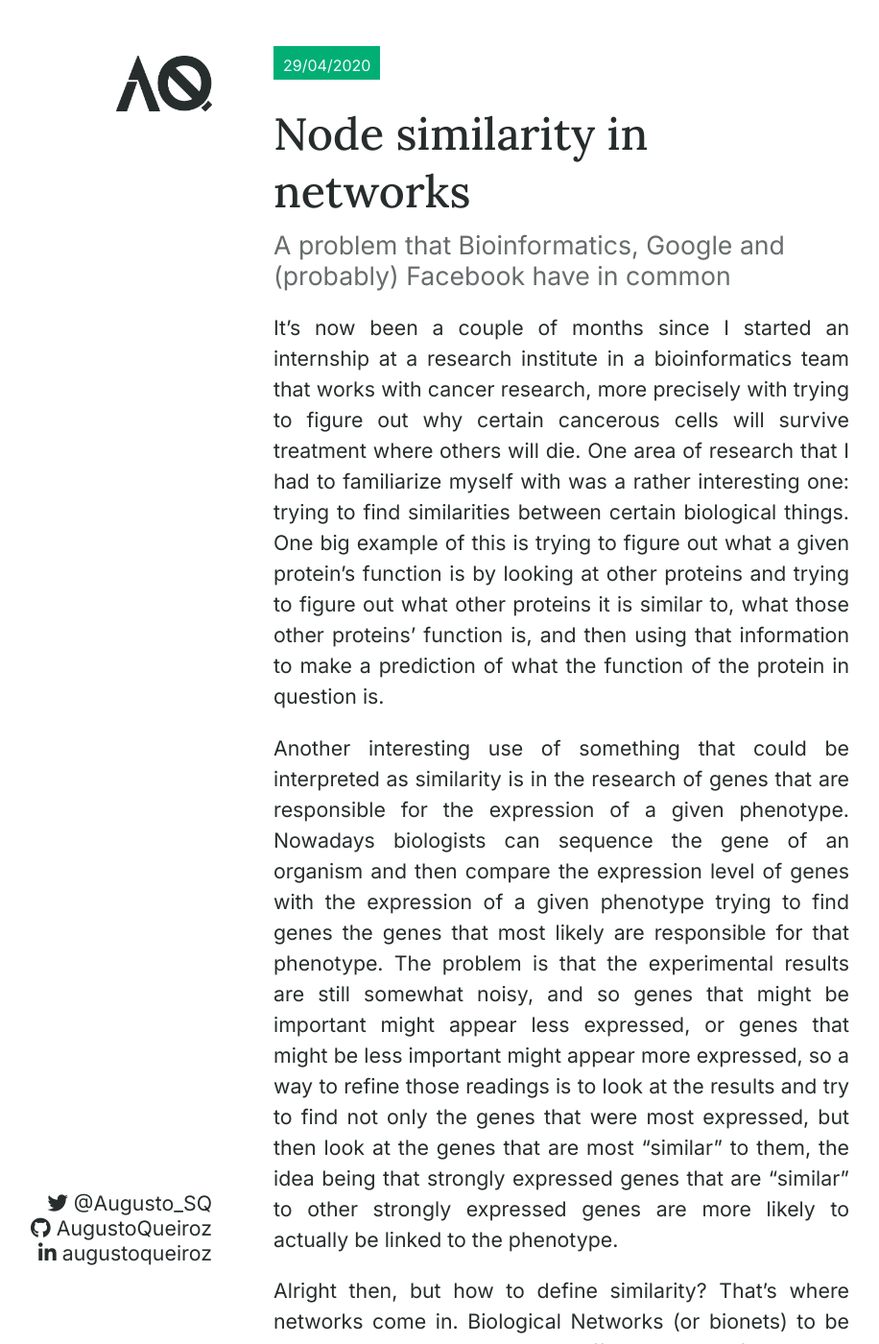
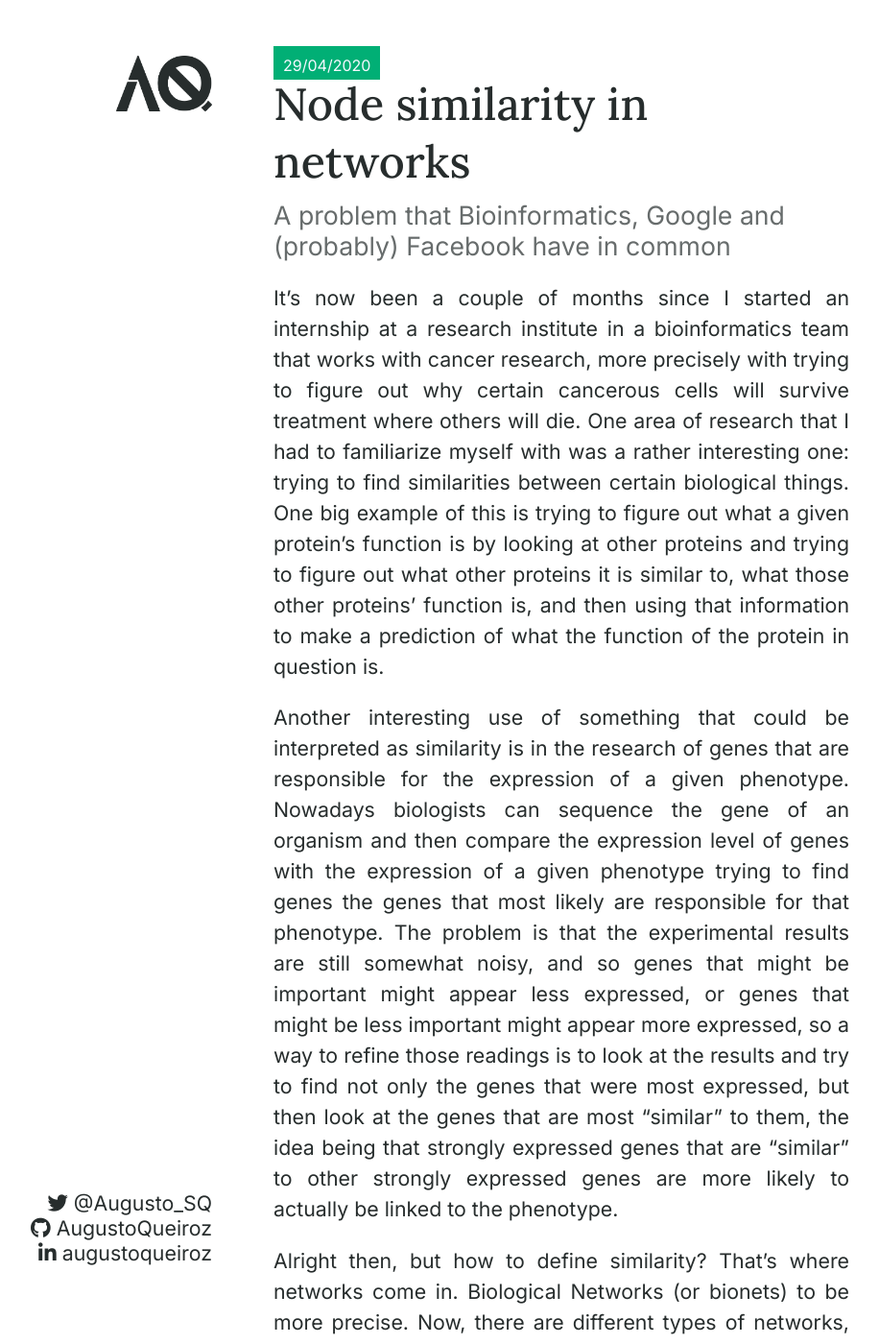
Before and after one commit to AugustoQueiroz/blog, a Jekyll site: the page built from _posts/2020-04-29-similarity.markdown, in a window 1280 px wide and 1400 px high. Shown: the whole window at 96% size, without its empty margins (29-945 px from the left). Built offline with Jekyll 4.4.1, drawn with Linux system fonts in a browser that asks for light colours; our own code applies the rules of GitHub Pages for plain Markdown files.

Commit message:
More header style updates

```diff
--- a/assets/css/style.css
+++ b/assets/css/style.css
@@ -34,6 +34,7 @@ h1.title {
 	font-size: 35pt;
 	font-weight: 500;
 	margin-bottom: 0;
+	margin: 0;
 }
 
 h2 {
@@ -125,7 +126,6 @@ div#content ul#posts li a div {
 }
 
 div#content ul#posts li a h1 {
-	margin: 0;
 }
 
 div#content ul#posts li a h2 {
```
